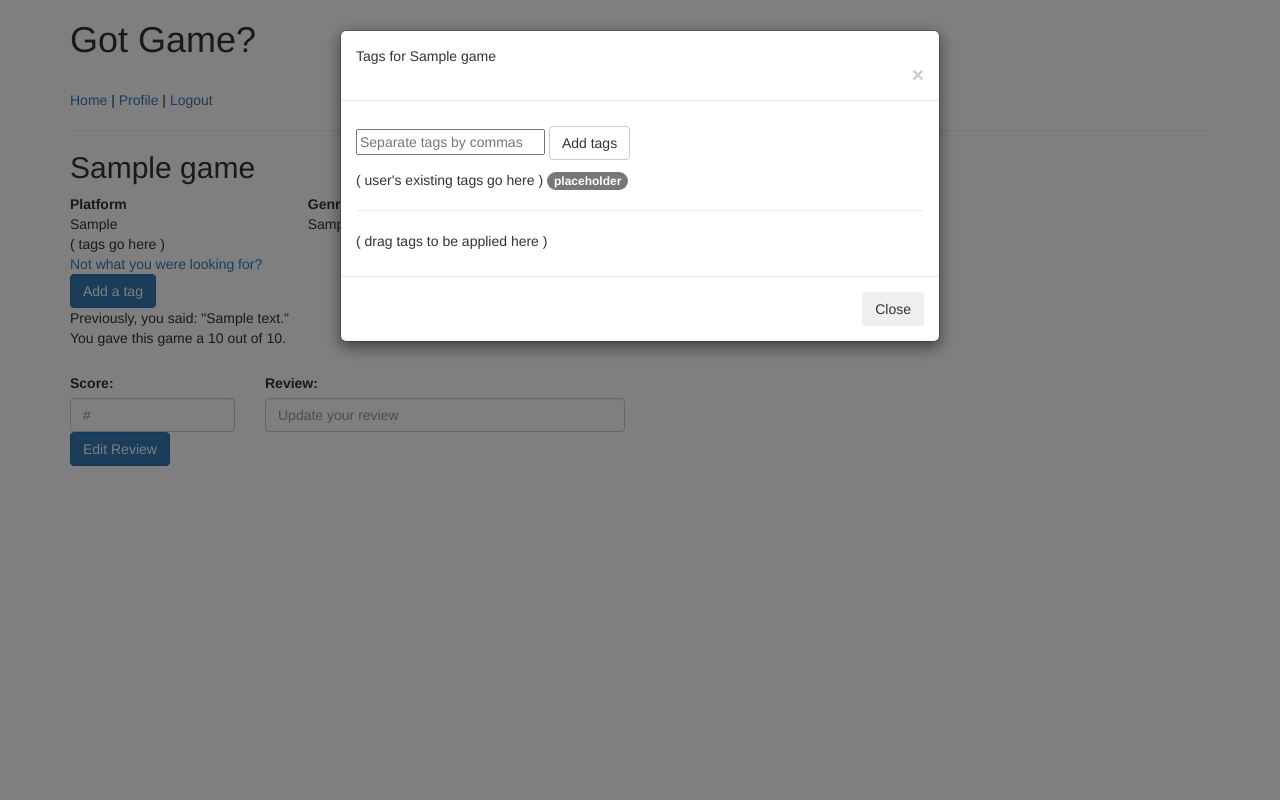
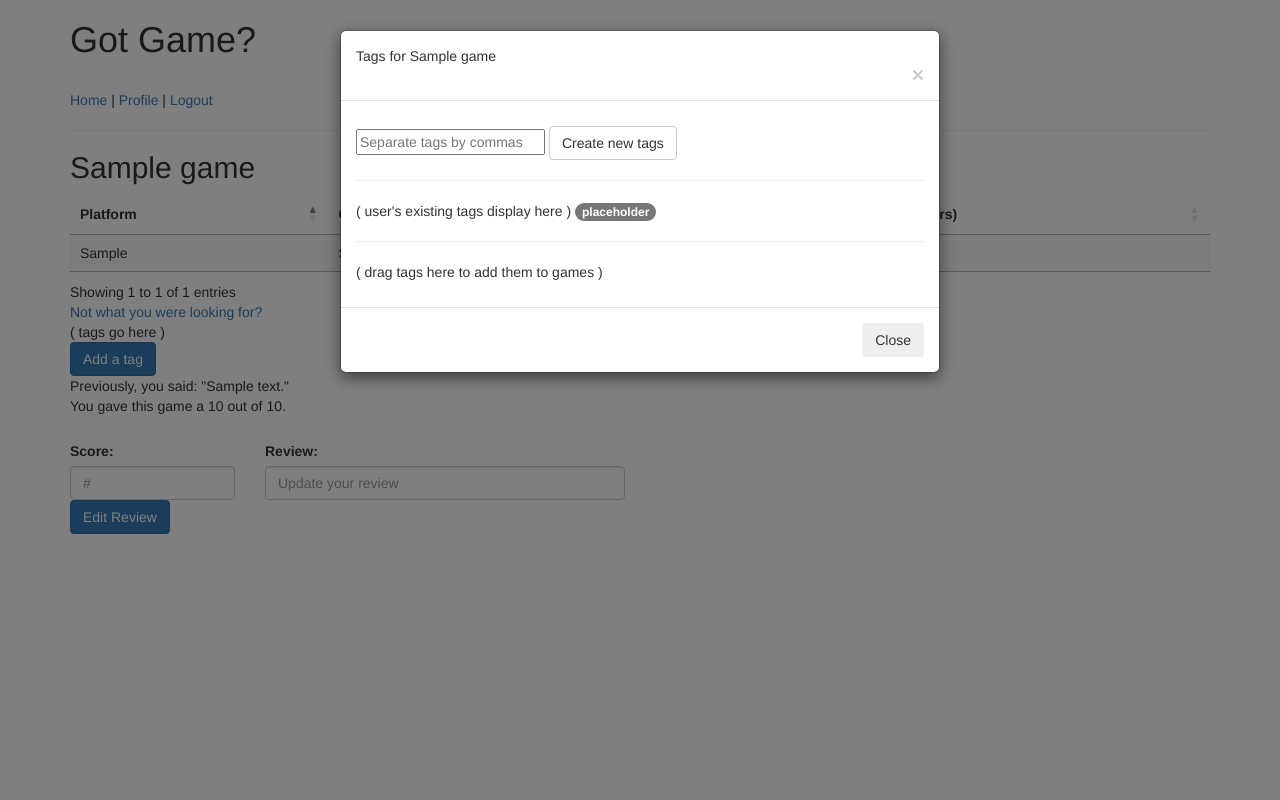
Before and after one commit to tashachin/GotGame, a Flask app: a page that uses templates/game_info.html in a window 1280 px wide, after a click on "Add a tag". Run offline with Flask 2, Linux system fonts and the light colour scheme; the visitor is signed in with stand-in values (Sample User, id 1); tables that the repository leaves empty hold one stand-in row (values such as "Sample post"); some libraries are stand-ins or nearby versions.

Commit message:
Modal form can add tags.

```diff
--- a/model.py
+++ b/model.py
@@ -138,12 +138,9 @@ class Tag(db.Model):
 
 	tag_id = db.Column(db.Integer, autoincrement=True, primary_key=True)
 	user_id = db.Column(db.Integer, db.ForeignKey('users.user_id')) # Who created the tag?
-	game_id = db.Column(db.Integer, db.ForeignKey('games.game_id'))  # Which game is the tag associated with?
 	tag = db.Column(db.String(30), nullable=False)
 
 	user = db.relationship("User", backref=db.backref("tags",
-													  order_by=tag_id))
-	game = db.relationship("Game", backref=db.backref("tags",
 													  order_by=tag_id))
 
 	def __repr__(self):
@@ -164,6 +161,7 @@ class TagCategory(db.Model):
 	# Which aspect of gaming is this tag for?
 	# (i.e. 'genre', '# of players', 'gameplay')
 	category = db.Column(db.String(30), nullable=False)
+	color = db.Column(db.String(7), default='#D3D3D3')
 
 	tag = db.relationship("Tag", backref=db.backref("tag_cats",
 													order_by=tag_cat_id))
--- a/server.py
+++ b/server.py
@@ -235,30 +235,45 @@ def edit_review():
     update_review(game_id, review_text, user_score)
     update_aggregate_score(game)
 
-    review_info = {
+    review_data = {
         "game_id": game_id,
         "user_score": user_score,
         "review_text": review_text,
     }
 
-    print """<UPDATED REVIEW: game_id={}, user_score={}, review={}>""".format(game_id,
-                                                                              user_score,
-                                                                              review_text)
-    return jsonify(review_info)
+    print "<UPDATED REVIEW: game_id={}, user_score={}, review={}>".format(game_id,
+                                                                          user_score,
+                                                                          review_text)
+    return jsonify(review_data)
 
 
-@app.route('/tag-game/json', methods=['POST'])
+@app.route('/create-tags.json', methods=['POST'])
 def get_tag_info():
     """Return info about a user's game tag as JSON."""
 
     tags = request.form.get('new_tags')
     tags = tags.split(',')
-    tags = tags.lower()
 
-    # pull newly created tags from tag-creation form
-    # call function to create tag and update to database
-    # need to display user's existing tags in form
-    pass
+    user_id = session['user_id']
+
+    for tag in tags:
+        tag = tag.lower()
+        tag = tag.lstrip()
+        new_tag = Tag(user_id=user_id,
+                      tag=tag)
+        db.session.add(new_tag)
+
+    db.session.commit()
+
+    tag_data = {
+        "user_id": user_id,
+        "tag": tag
+    }
+
+    print "<CREATED NEW TAG: user_id={}, tag={}".format(user_id,
+                                                        tag)
+
+    return jsonify(tag_data)
 
 ###################################################
 # DEBUGGING
--- a/static/game_info.js
+++ b/static/game_info.js
@@ -53,17 +53,20 @@ $('#change-review').on('click', editReview);
 // Adding tags to games
 
 function confirmTags() {
-
+	$('#tag-notif').show();
 }
 
 function addTags(evt) {
 	evt.preventDefault();
+	evt.stopImmediatePropagation();
 
-	let tagData = $('#tagging-form').serialize();
+	let tagData = $('#create-tags-form').serialize();
 
-	$.post('/tag-game.json'),
+	$.post('/create-tags.json',
 		   tagData,
 		   confirmTags);
 
 	return false;
 }
+
+$('#create-tags').on('click', addTags);
--- a/templates/game_info.html
+++ b/templates/game_info.html
@@ -4,6 +4,10 @@
 <link rel='stylesheet'
 	  href='https://cdn.datatables.net/1.10.16/css/jquery.dataTables.min.css'>
 <script src='https://cdn.datatables.net/1.10.16/js/jquery.dataTables.min.js'></script>
+<script
+  src="https://code.jquery.com/ui/1.12.1/jquery-ui.min.js"
+  integrity="sha256-VazP97ZCwtekAsvgPBSUwPFKdrwD3unUfSGVYrahUqU="
+  crossorigin="anonymous"></script>
 <script src='/static/game_results.js'></script>
 {% endblock %}
 
@@ -46,13 +50,7 @@
 </table>
 </div>
 
-<!-- USER'S APPLIED TAGS -->
 
-<div>
-
-	( tags go here )
-
-</div>
 
 <!-- LINK BACK TO ADV SEARCH -->
 
@@ -67,6 +65,16 @@
 <!-- <div id='game-desc'>
 	<p>Lorem ipsum dolor sit amet, consectetur adipiscing elit, sed do eiusmod tempor incididunt ut labore et dolore magna aliqua. Ut enim ad minim veniam, quis nostrud exercitation ullamco laboris nisi ut aliquip ex ea commodo consequat. Duis aute irure dolor in reprehenderit in voluptate velit esse cillum dolore eu fugiat nulla pariatur. Excepteur sint occaecat cupidatat non proident, sunt in culpa qui officia deserunt mollit anim id est laborum.</p>
 </div> -->
+
+{% if user_status %}
+
+<!-- USER'S APPLIED TAGS -->
+
+<div>
+
+	( tags go here )
+
+</div>
 
 <!-- MODAL FOR APPLYING TAGS -->
 
@@ -93,29 +101,31 @@
     <div class="modal-body">
 
         <p>
-        	<form id='tagging-form' action='/tag-game.json' method='POST'>
-        		<input type='text' name='new_tags' placeholder='Separate tags by commas'>
-        		<button id='#edit-tags' class='btn btn-default' type='submit'>Add tags</button>
+        	<form id='create-tags-form'>
+        		<input type='text'
+        			   name='new_tags'
+        			   placeholder='Separate tags by commas'>
+        		<input id='create-tags'
+        			   class='btn btn-default'
+        			   type='submit'
+        			   value='Create new tags'>
         	</form>
+        	<div id='tag-notif' hidden>SUCCESS!</div>
     	</p>
-
+    	<hr>
     	<p>
-      		( user's existing tags go here )
-      		<span id='#tag-id'
+      		( user's existing tags display here )
+      		<span id='tag-id'
       		      class='badge badge-secondary'
       		      name='tag'
-      		      draggable="true"
-      		      ondragstart="dragstart_handler(event);">
+      		      >
       		placeholder
       		</span>
       		<!-- Jinja templating will replace all those placeholder values when it's working -->
       		<hr>
       		<div id='attach-tags-field'
-      			 class='dropzone'
-      			 ondragenter='dragEnterHandler(evt)'
-      			 ondragover='dragOverHandler(evt)'
-      			 ondrop='dropHandler(evt)'>
-      			( drag tags to be applied here )
+      			 data-tag='tag.id'>
+      			( drag tags here to add them to games )
       		</div>
       	</p>
 
@@ -148,7 +158,7 @@
 <!-- REVIEW FORM -->
 
 <div id='review-field'>
-{% if user_status %}
+
 	<div id='user-review'>
 		<!-- Remember to test for WHO user is -->
 
```
